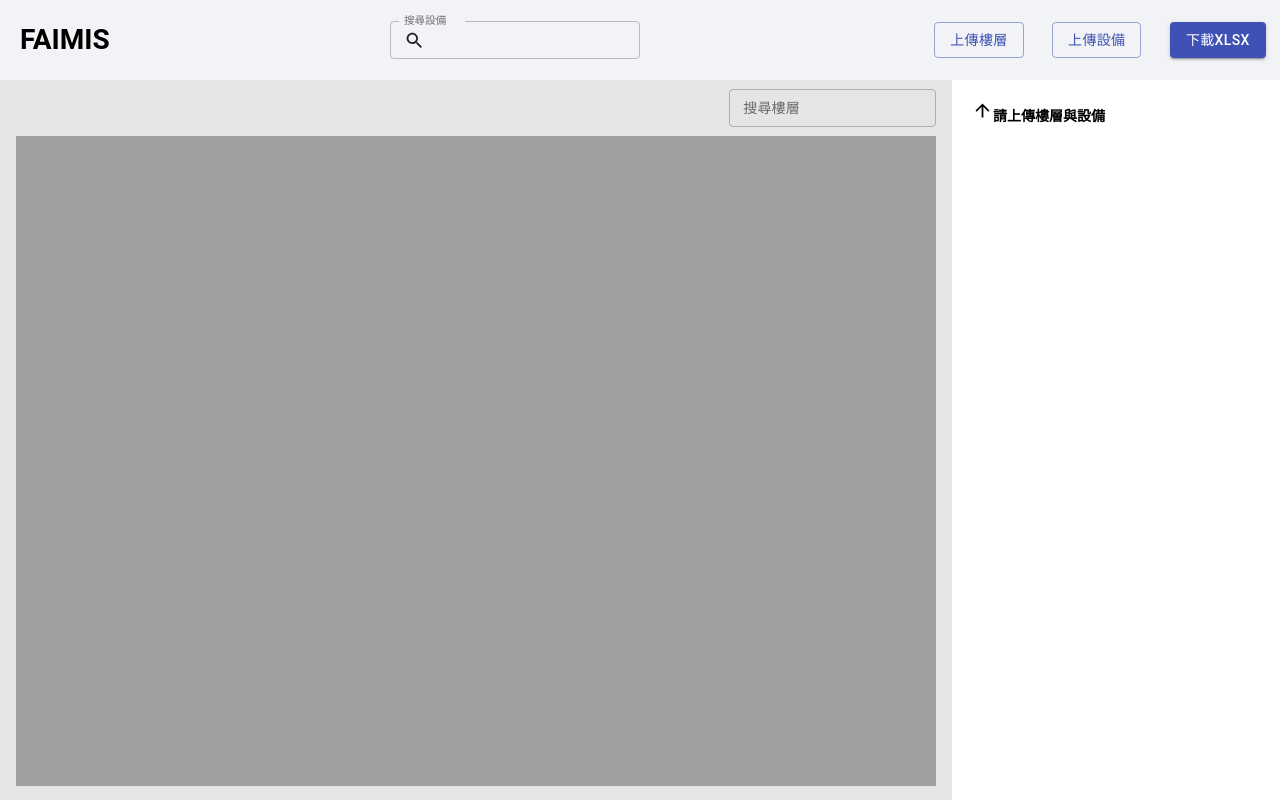
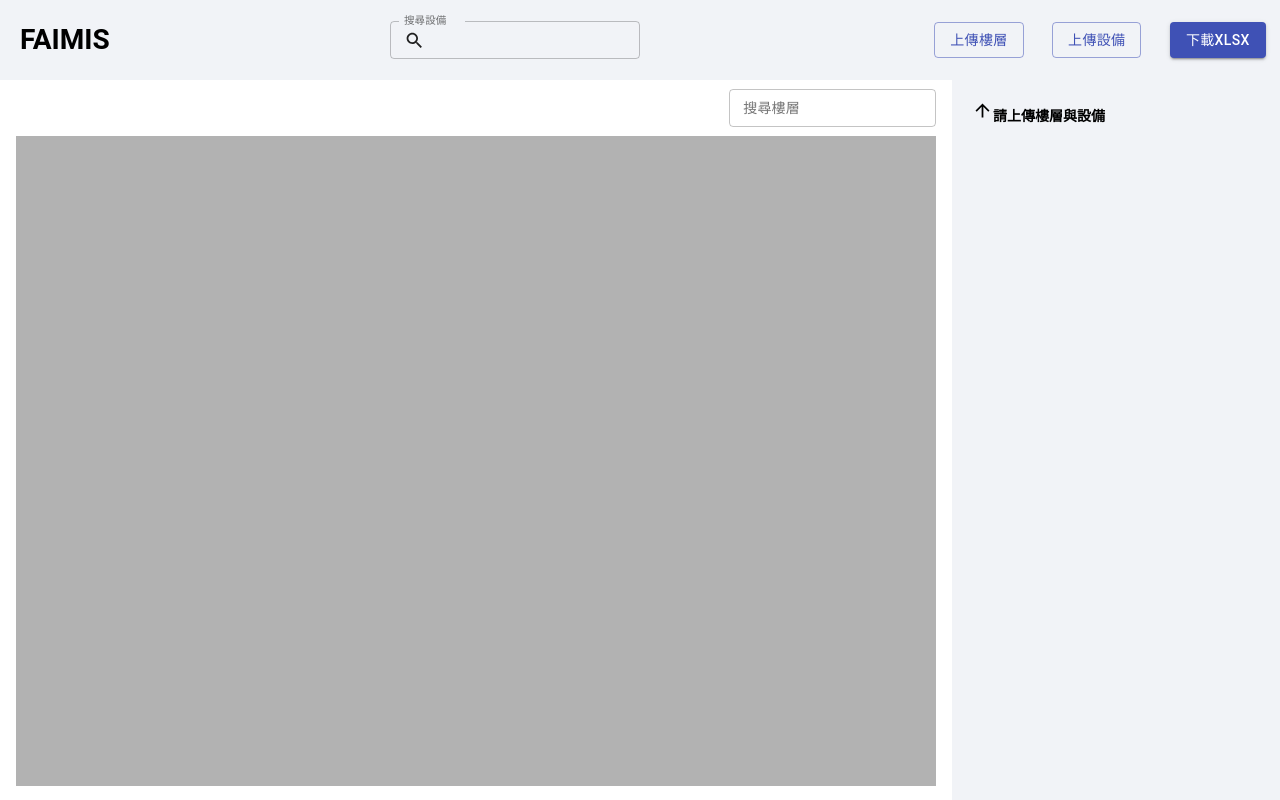
Before and after one commit to MuJungHo/device-location, a React app: page / in a window 1280 px wide. Built offline with nearby package versions, Linux system fonts and the light colour scheme.

Commit message:
feat: modify layout color

```diff
--- a/src/Editor.js
+++ b/src/Editor.js
@@ -126,7 +126,7 @@ export default () => {
     <div style={{
       width: '100%',
       height: '100vh',
-      backgroundColor: 'rgba(0, 0, 0, 0.1)'
+      backgroundColor: 'white'
     }}>
 
       <Dialog
--- a/src/components/ControlPanel.js
+++ b/src/components/ControlPanel.js
@@ -114,12 +114,12 @@ export default ({
   setImportJson
 }) => {
   const activeLayer = layers.find(layer => layer.id === activeLayerID) || null
-  console.log(board)
+  // console.log(board)
   return (
     <div style={{
       width: 380,
       height: 'calc(100vh - 80px)',
-      backgroundColor: 'white',
+      backgroundColor: '#f1f3f7',
       padding: 20
     }}>
       {
```
